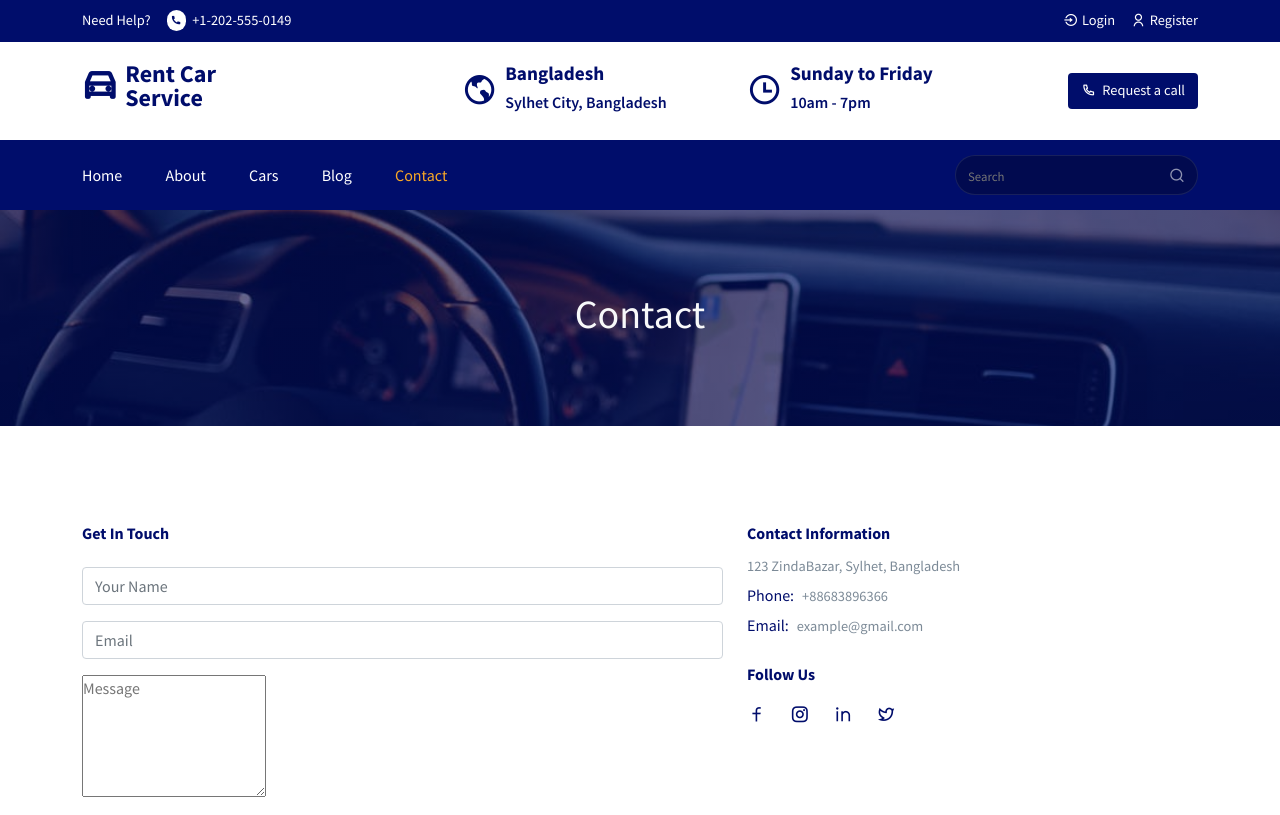
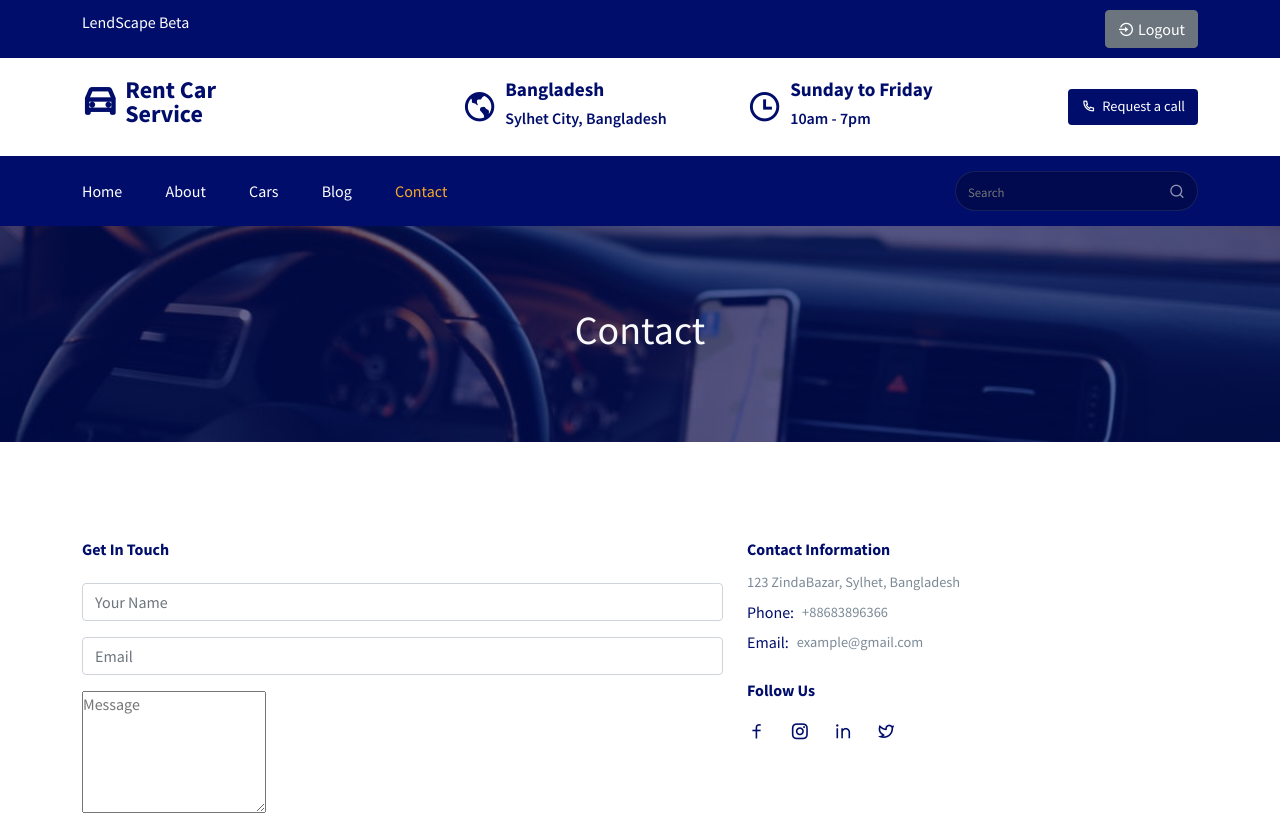
Before and after one commit to m4Jestyk/LendScape_Client, a React (Create React App) app: page /contact in a window 1280 px wide. Shown: the top 815 px of the page. Built offline with nearby package versions, Linux system fonts and the light colour scheme; sample sign-in values are in the browser's storage.

Commit message:
Resolved logout issue

```diff
--- a/src/components/Header/Header.jsx
+++ b/src/components/Header/Header.jsx
@@ -1,8 +1,11 @@
 import React, { useRef } from "react";
 
-import { Container, Row, Col } from "reactstrap";
-import { Link, NavLink } from "react-router-dom";
+import { Container, Row, Col, Button } from "reactstrap";
+import { Link, NavLink, useNavigate } from "react-router-dom";
 import "../../styles/header.css";
+import { useDispatch, useSelector } from "react-redux";
+import { setUser } from "../../redux/slices/authSlice";
+import axios from "axios";
 
 const navLinks = [
   {
@@ -31,6 +34,35 @@ const navLinks = [
 const Header = () => {
   const menuRef = useRef(null);
 
+  const dispatch = useDispatch();
+  const navigate = useNavigate();
+
+  const handleLogout = async () => {
+    const res = await axios.post(`${process.env.REACT_APP_SERVER}/api/v1/users/logout`,
+      {},
+      { withCredentials: true }
+    );
+
+    if (res.data.success) {
+      localStorage.setItem("auth", JSON.stringify({
+        id: null,
+        email: "",
+        username: "",
+      }));
+
+      dispatch(setUser({
+        id: null,
+        email: "",
+        username: "",
+      }));
+      navigate("/");
+      // window.location.reload();
+    }
+    console.log(res.data);
+  }
+
+  const user = useSelector(state => state.auth);
+
   const toggleMenu = () => menuRef.current.classList.toggle("menu__active");
 
   return (
@@ -41,22 +73,26 @@ const Header = () => {
           <Row>
             <Col lg="6" md="6" sm="6">
               <div className="header__top__left">
-                <span>Need Help?</span>
-                <span className="header__top__help">
-                  <i class="ri-phone-fill"></i> +1-202-555-0149
-                </span>
+                LendScape Beta
               </div>
             </Col>
 
             <Col lg="6" md="6" sm="6">
               <div className="header__top__right d-flex align-items-center justify-content-end gap-3">
-                <Link to="#" className=" d-flex align-items-center gap-1">
-                  <i class="ri-login-circle-line"></i> Login
-                </Link>
+                {user.email === "" ? (
+                  <Button className="d-flex align-items-center gap-1" onClick={() => navigate("/login")}>
+                    <i className="ri-login-circle-line"></i> Login
+                  </Button>
+                ) : (
+                  <Button className="d-flex align-items-center gap-1" onClick={handleLogout}>
+                    <i className="ri-login-circle-line"></i> Logout
+                  </Button>
+                )}
 
-                <Link to="#" className=" d-flex align-items-center gap-1">
+
+                {user.email === "" ? <Button onClick={()=> navigate("/signup")} className=" d-flex align-items-center gap-1">
                   <i class="ri-user-line"></i> Register
-                </Link>
+                </Button> : <></>}
               </div>
             </Col>
           </Row>
```
